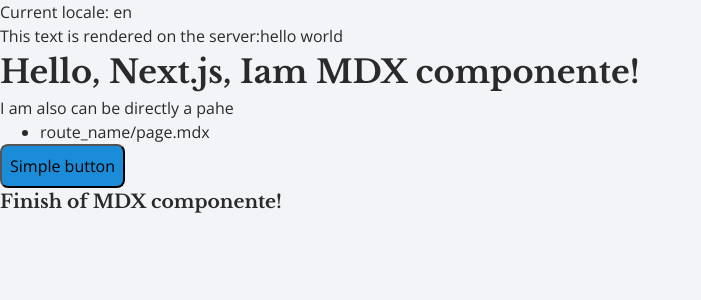
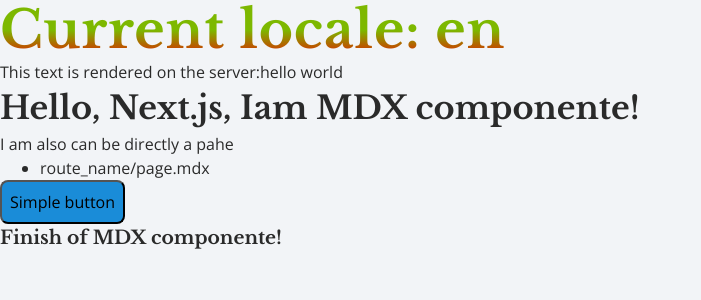
Before and after one commit to Andrew0914/codelapps, a Next.js app: page /en in a window 1280 px wide. Shown: the top 300 px of the page, without its empty margins (0-701 px from the left). Built offline with nearby package versions, Linux system fonts and the light colour scheme.

Commit message:
🔧 Fix: theme changing

```diff
--- a/src/app/[lang]/page.tsx
+++ b/src/app/[lang]/page.tsx
@@ -11,7 +11,7 @@
   const dictionary = await getDictionary(lang);
   return (
     <div>
-      <p>Current locale: {lang}</p>
+      <h1 className="header--0">Current locale: {lang}</h1>
       <p>This text is rendered on the server:{dictionary.hello}</p>
       <HelloWorld />
     </div>
--- a/src/styles/_theme.scss
+++ b/src/styles/_theme.scss
@@ -10,11 +10,11 @@
   @include spread-map($theme-map-light);
 }
 
-:root.light {
+:root .light {
   @include spread-map($theme-map-light);
 }
 
-:root.dark {
+:root .dark {
   @include spread-map($theme-map-dark);
 }
 
```
